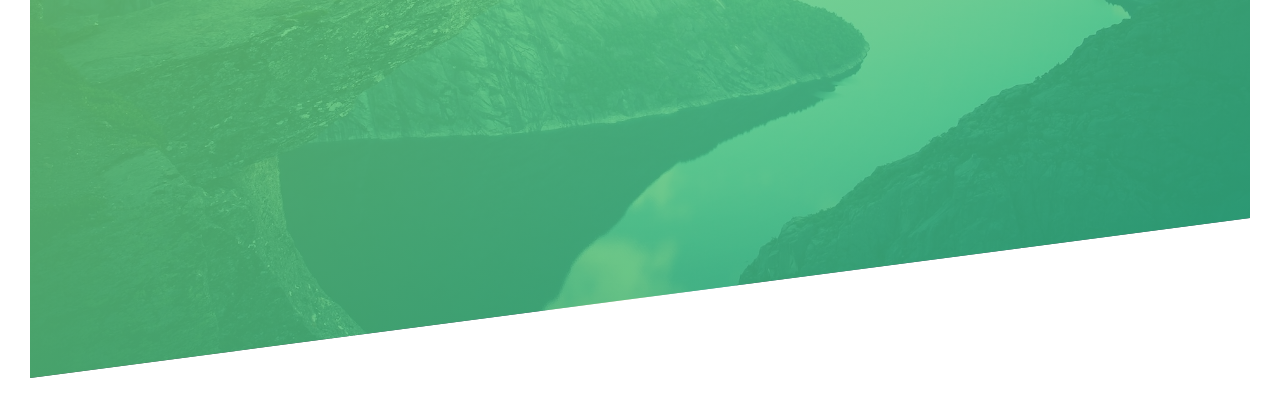
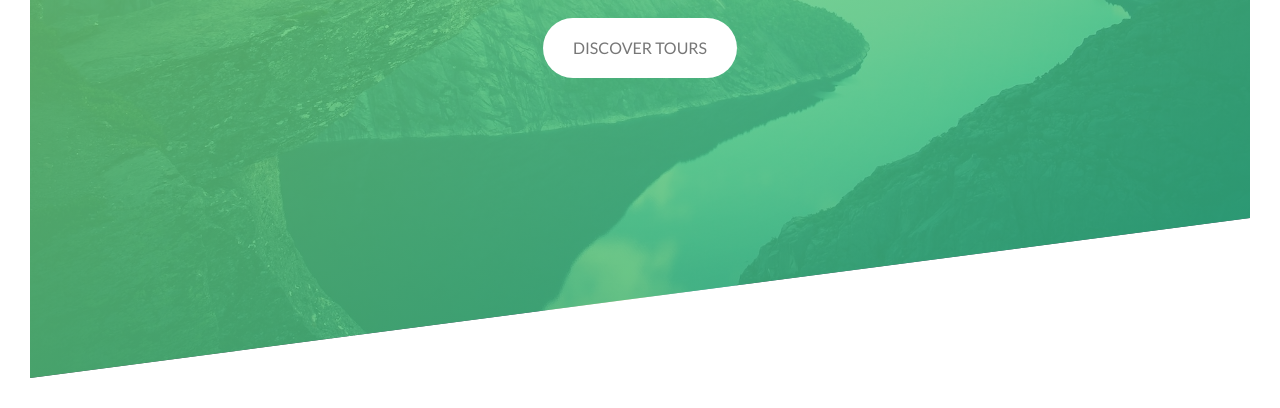
Before and after one commit to krisdoyon/natours, a plain HTML site: page index.html in a window 1280 px wide. Shown: the part 412-820 px from the top of the page. Drawn offline with Linux system fonts and the light colour scheme.

Commit message:
Add header button styling and animation

```diff
--- a/css/styles.css
+++ b/css/styles.css
@@ -1,10 +1,3 @@
-/*
-COLORS:
-
-
-
-*/
-
 :root {
   --color-light-green: #7ed56f;
   --color-medium-green: #55c57a;
@@ -44,7 +37,7 @@ body {
   position: relative;
   display: flex;
   justify-content: center;
-  padding: 22rem 0 0 0;
+  align-items: center;
 }
 
 .logo-box {
@@ -57,10 +50,18 @@ body {
   height: 3.6rem;
 }
 
+.text-box {
+  display: flex;
+  flex-direction: column;
+  align-items: center;
+  margin-top: -9.6rem;
+}
+
 .heading-primary {
   color: #fff;
   text-transform: uppercase;
   backface-visibility: hidden;
+  margin-bottom: 6rem;
 }
 
 .heading-primary-main {
@@ -112,3 +113,72 @@ body {
     transform: translateX(0);
   }
 }
+
+.btn:link,
+.btn:visited {
+  text-transform: uppercase;
+  text-decoration: none;
+  border-radius: 1000rem;
+  padding: 1.6rem 3rem;
+  display: inline-block;
+  transition: all 0.5s;
+  position: relative;
+}
+
+.btn:hover {
+  transform: translateY(-0.3rem);
+  box-shadow: 0 1.2rem 2.4rem 0 rgba(0, 0, 0, 0.2);
+}
+
+.btn:active {
+  transform: translateY(-0.1rem);
+  box-shadow: 0 0.6rem 1.2rem 0 rgba(0, 0, 0, 0.15);
+}
+
+.btn--white {
+  background-color: #fff;
+  color: #777;
+}
+
+.btn--animated {
+  animation: moveInBottom 1.5s ease-out 0.75s;
+  animation-fill-mode: backwards;
+}
+
+/* .btn::after {
+  content: "";
+  display: inline-block;
+  height: 100%;
+  width: 100%;
+  border-radius: 1000rem;
+  position: absolute;
+  top: 0;
+  left: 0;
+  z-index: -1;
+  transition: all 0.5s;
+}
+
+.btn--white:after {
+  background-color: white;
+}
+
+.btn:hover::after {
+  transform: scaleX(1.4) scaleY(1.6);
+  opacity: 0;
+} */
+
+@keyframes moveInBottom {
+  0% {
+    opacity: 0;
+    transform: translateY(4rem);
+  }
+
+  80% {
+    transform: translateY(-1rem);
+  }
+
+  100% {
+    opacity: 1;
+    transform: translateX(0);
+  }
+}
```
